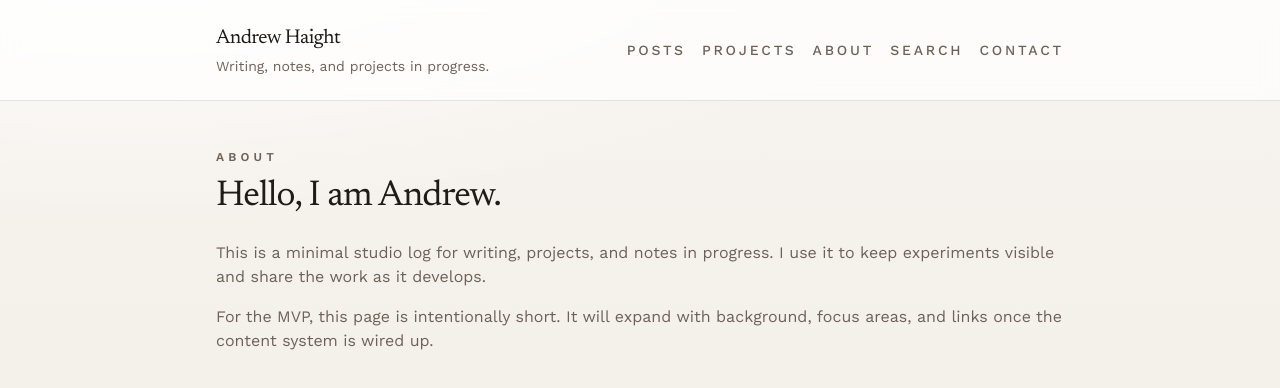
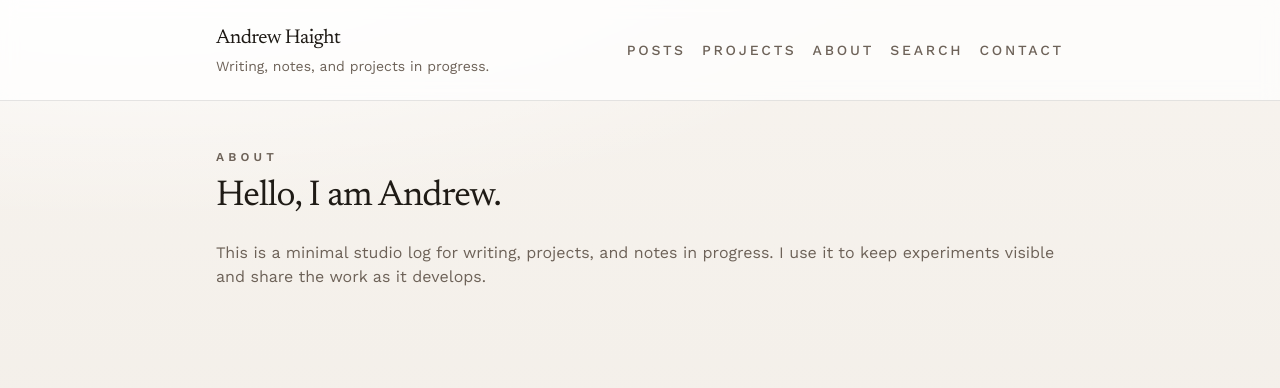
Before and after one commit to athaight/andrewhaight_blog, a Next.js app: page /about in a window 1280 px wide. Shown: the top 388 px of the page. Built offline with nearby package versions, Linux system fonts and the light colour scheme.

Commit message:
cleaned up paragraph for about page

```diff
--- a/src/app/(public)/about/page.tsx
+++ b/src/app/(public)/about/page.tsx
@@ -13,11 +13,6 @@ export default function AboutPage() {
           progress. I use it to keep experiments visible and share the work as
           it develops.
         </p>
-        <p>
-          For the MVP, this page is intentionally short. It will expand with
-          background, focus areas, and links once the content system is wired
-          up.
-        </p>
       </div>
     </div>
   );
```
